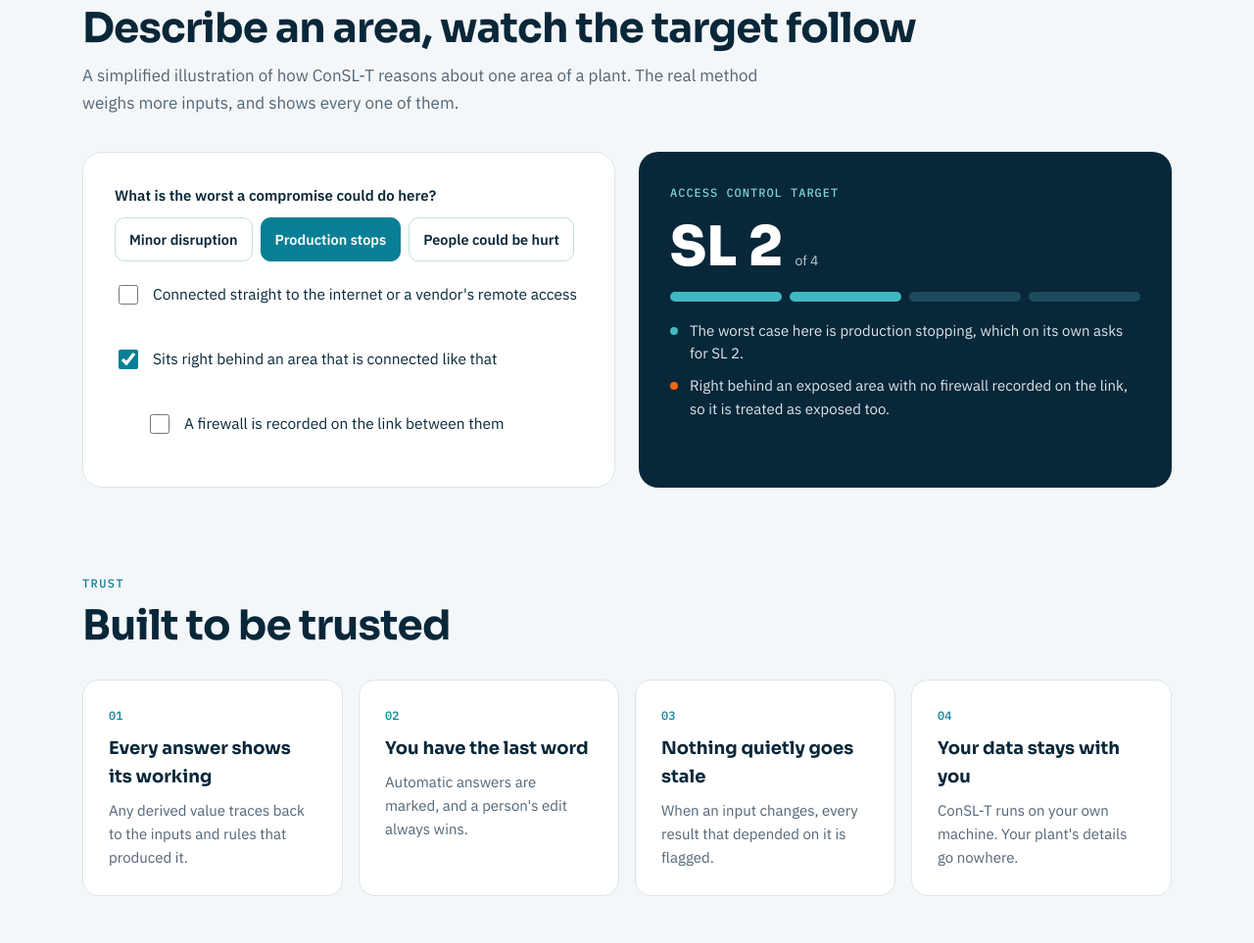
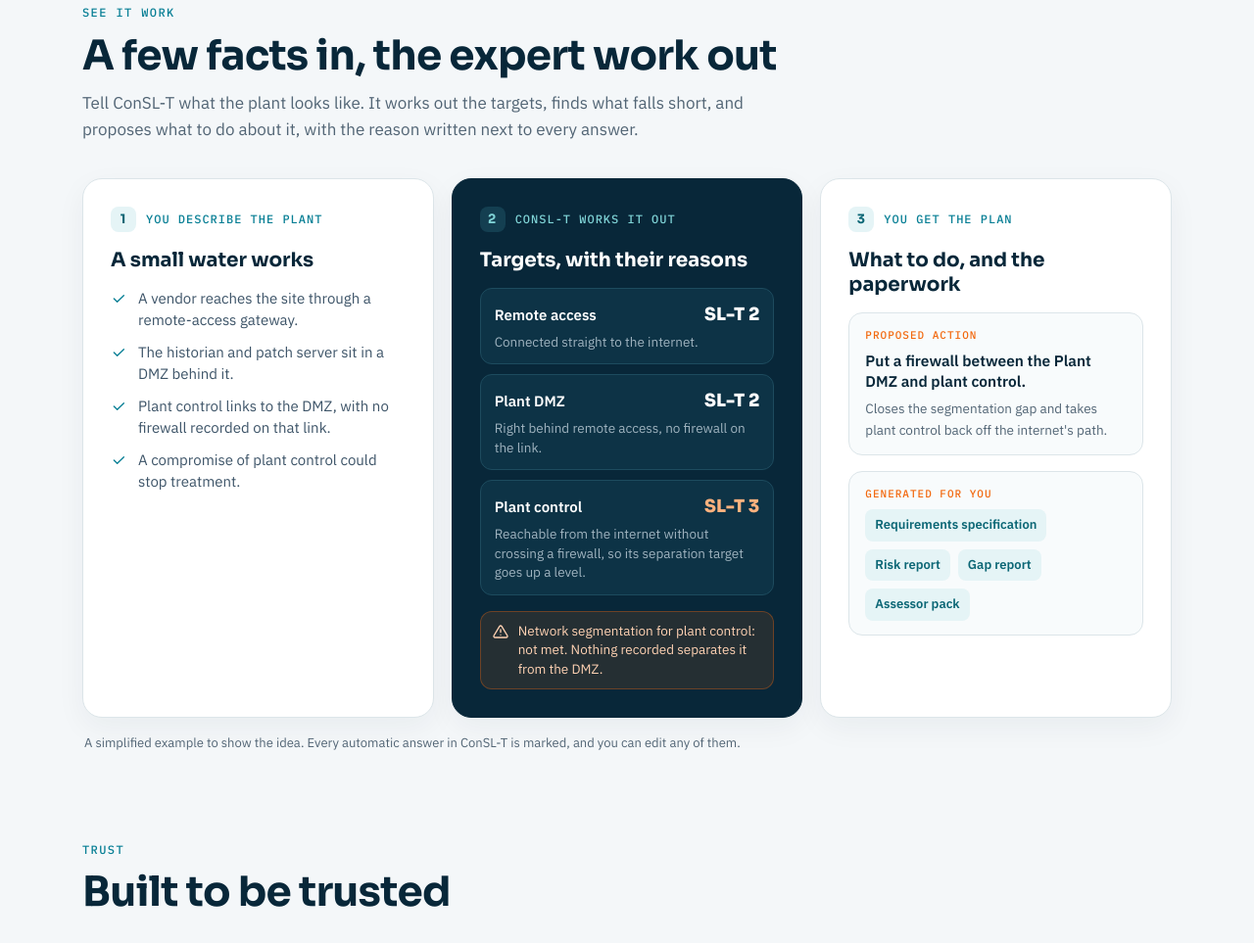
Before and after one commit to ahadagwan/ConSL-T, a plain HTML site: page index.html in a window 1280 px wide. Shown: the part 2746-3709 px from the top of the page at 98% size. Drawn offline with Linux system fonts and the light colour scheme.

Commit message:
Landing page: three-step example, wording

```diff
--- a/index.html
+++ b/index.html
@@ -102,28 +102,36 @@
 .acc-body{padding:0 22px 22px 58px;font-size:16px;line-height:1.7;color:var(--on-navy);max-width:860px}
 .acc-body[hidden]{display:none}
 
-/* demo */
-.demo{display:flex;flex-wrap:wrap;gap:24px;align-items:stretch}
-.demo-in{flex:1 1 380px;min-width:0;background:#fff;border:1px solid var(--line);border-radius:20px;padding:clamp(22px,3vw,32px);display:flex;flex-direction:column;gap:22px}
-.demo-q{font-weight:600;font-size:15px;margin-bottom:10px}
-.pills{display:flex;flex-wrap:wrap;gap:8px}
-.pill{cursor:pointer;font:inherit;font-size:14.5px;font-weight:600;padding:10px 14px;min-height:44px;border-radius:10px;background:#fff;color:var(--ink);border:1px solid var(--line-2)}
-.pill[aria-pressed="true"]{background:var(--teal);color:#fff;border-color:var(--teal)}
-.check{display:flex;gap:12px;align-items:flex-start;cursor:pointer;font-size:15.5px;line-height:1.5;min-height:44px}
-.check input{width:20px;height:20px;margin-top:2px;accent-color:var(--teal);flex:none}
-.check.sub-check{margin-left:32px}
-.check.off{opacity:.45;cursor:default}
-.demo-out{flex:1 1 380px;min-width:0;background:var(--navy);color:#fff;border-radius:20px;padding:clamp(22px,3vw,32px);display:flex;flex-direction:column;gap:18px}
-.demo-out .label{font-family:var(--mono);font-size:12px;letter-spacing:1px;text-transform:uppercase;color:var(--teal-light)}
-.level{display:flex;align-items:baseline;gap:12px}
-.level b{font-family:var(--display);font-size:56px;font-weight:800;line-height:1}
-.level span{font-size:14px;color:var(--on-navy-sub)}
-.bars{display:flex;gap:8px}
-.bars i{flex:1;height:10px;border-radius:6px;background:var(--navy-line)}
-.bars i.c{background:var(--teal-bar)} .bars i.e{background:var(--orange)}
-.reasons{display:flex;flex-direction:column;gap:10px}
-.reasons div{display:flex;gap:12px;align-items:flex-start;font-size:15px;line-height:1.55;color:var(--on-navy)}
-.reasons i{width:8px;height:8px;margin-top:8px;border-radius:50%;flex:none}
+/* see it work: three-step example */
+.ex{display:flex;flex-wrap:wrap;gap:18px;align-items:stretch;counter-reset:ex}
+.ex-card{flex:1 1 300px;min-width:0;background:#fff;border:1px solid var(--line);border-radius:20px;padding:clamp(22px,2.6vw,28px);display:flex;flex-direction:column;gap:16px;box-shadow:0 10px 30px rgba(8,39,57,.05);transition:transform .2s ease,box-shadow .2s ease}
+.ex-card:hover{transform:translateY(-3px);box-shadow:0 20px 44px rgba(8,39,57,.10)}
+.ex-card.mid{background:var(--navy);border-color:var(--navy);color:#fff}
+.ex-step{display:flex;align-items:center;gap:10px;font-family:var(--mono);font-size:12px;letter-spacing:1px;text-transform:uppercase;color:var(--teal)}
+.ex-card.mid .ex-step{color:var(--teal-light)}
+.ex-step b{display:inline-flex;align-items:center;justify-content:center;width:26px;height:26px;border-radius:8px;background:var(--teal-soft);color:var(--teal-2);font-family:var(--display);font-size:13px}
+.ex-card.mid .ex-step b{background:#143f51;color:var(--teal-light)}
+.ex-card h3{margin:0;font-size:20px;line-height:1.25}
+.ex-card.mid h3{color:#fff}
+.ex-list{list-style:none;margin:0;padding:0;display:flex;flex-direction:column;gap:10px}
+.ex-list li{display:flex;gap:12px;align-items:flex-start;font-size:15px;line-height:1.5;color:var(--body)}
+.ex-list li svg{flex:none;margin-top:3px;color:var(--teal)}
+.ex-rows{display:flex;flex-direction:column;gap:10px}
+.ex-row{background:#0d3346;border:1px solid var(--navy-line);border-radius:12px;padding:12px 14px;display:flex;flex-direction:column;gap:4px}
+.ex-row .ex-top{display:flex;align-items:baseline;justify-content:space-between;gap:12px}
+.ex-row .nm{font-weight:600;font-size:15px}
+.ex-row .slt{font-family:var(--display);font-weight:800;font-size:18px;color:#fff;white-space:nowrap}
+.ex-row .slt.up{color:var(--orange-light)}
+.ex-row .rs{font-size:13.5px;line-height:1.45;color:var(--on-navy-muted)}
+.ex-flag{display:flex;gap:10px;align-items:flex-start;font-size:13.5px;line-height:1.45;color:#ffd2b3;background:rgba(242,105,15,.12);border:1px solid rgba(242,105,15,.35);border-radius:12px;padding:10px 12px}
+.ex-action{border:1px solid var(--line);border-radius:14px;padding:14px 16px;background:#f8fbfc;display:flex;flex-direction:column;gap:6px}
+.ex-action .k{font-family:var(--mono);font-size:11px;letter-spacing:1px;text-transform:uppercase;color:var(--orange)}
+.ex-action b{font-size:15.5px;line-height:1.4}
+.ex-action span{font-size:13.5px;color:var(--muted)}
+.ex-docs{display:flex;flex-wrap:wrap;gap:8px}
+.ex-docs span{font-size:13px;font-weight:600;color:var(--teal-2);background:var(--teal-soft);border-radius:8px;padding:6px 10px}
+.ex-note{margin:16px 2px 0;font-size:13px;color:var(--muted)}
+@media (prefers-reduced-motion: reduce){.ex-card{transition:none}.ex-card:hover{transform:none}}
 
 /* trust, deliverables */
 .tiles{display:flex;flex-wrap:wrap;gap:16px}
@@ -227,25 +235,37 @@
 <section id="demo">
   <div class="wrap">
     <div class="kicker">See it work</div>
-    <h2>Describe an area, watch the target follow</h2>
-    <p class="sub">A simplified illustration of how ConSL-T reasons about one area of a plant. The real method weighs more inputs, and shows every one of them.</p>
-    <div class="demo">
-      <div class="demo-in">
-        <div>
-          <div class="demo-q" id="conseq-q">What is the worst a compromise could do here?</div>
-          <div class="pills" role="group" aria-labelledby="conseq-q" id="pills"></div>
+    <h2>A few facts in, the expert work out</h2>
+    <p class="sub">Tell ConSL-T what the plant looks like. It works out the targets, finds what falls short, and proposes what to do about it, with the reason written next to every answer.</p>
+    <div class="ex">
+      <div class="ex-card">
+        <div class="ex-step"><b>1</b>You describe the plant</div>
+        <h3>A small water works</h3>
+        <ul class="ex-list">
+          <li><svg width="16" height="16" viewBox="0 0 24 24" fill="none" stroke="currentColor" stroke-width="2" stroke-linecap="round" stroke-linejoin="round" aria-hidden="true"><path d="M5 12l5 5L20 7"></path></svg><span>A vendor reaches the site through a remote-access gateway.</span></li>
+          <li><svg width="16" height="16" viewBox="0 0 24 24" fill="none" stroke="currentColor" stroke-width="2" stroke-linecap="round" stroke-linejoin="round" aria-hidden="true"><path d="M5 12l5 5L20 7"></path></svg><span>The historian and patch server sit in a DMZ behind it.</span></li>
+          <li><svg width="16" height="16" viewBox="0 0 24 24" fill="none" stroke="currentColor" stroke-width="2" stroke-linecap="round" stroke-linejoin="round" aria-hidden="true"><path d="M5 12l5 5L20 7"></path></svg><span>Plant control links to the DMZ, with no firewall recorded on that link.</span></li>
+          <li><svg width="16" height="16" viewBox="0 0 24 24" fill="none" stroke="currentColor" stroke-width="2" stroke-linecap="round" stroke-linejoin="round" aria-hidden="true"><path d="M5 12l5 5L20 7"></path></svg><span>A compromise of plant control could stop treatment.</span></li>
+        </ul>
+      </div>
+      <div class="ex-card mid">
+        <div class="ex-step"><b>2</b>ConSL-T works it out</div>
+        <h3>Targets, with their reasons</h3>
+        <div class="ex-rows">
+          <div class="ex-row"><div class="ex-top"><span class="nm">Remote access</span><span class="slt">SL-T 2</span></div><span class="rs">Connected straight to the internet.</span></div>
+          <div class="ex-row"><div class="ex-top"><span class="nm">Plant DMZ</span><span class="slt">SL-T 2</span></div><span class="rs">Right behind remote access, no firewall on the link.</span></div>
+          <div class="ex-row"><div class="ex-top"><span class="nm">Plant control</span><span class="slt up">SL-T 3</span></div><span class="rs">Reachable from the internet without crossing a firewall, so its separation target goes up a level.</span></div>
         </div>
-        <label class="check"><input type="checkbox" id="direct"><span>Connected straight to the internet or a vendor's remote access</span></label>
-        <label class="check"><input type="checkbox" id="behind" checked><span>Sits right behind an area that is connected like that</span></label>
-        <label class="check sub-check" id="fw-label"><input type="checkbox" id="fw"><span>A firewall is recorded on the link between them</span></label>
+        <div class="ex-flag"><svg width="16" height="16" viewBox="0 0 24 24" fill="none" stroke="currentColor" stroke-width="2" stroke-linecap="round" stroke-linejoin="round" aria-hidden="true" style="flex:none;margin-top:2px"><path d="M12 9v4M12 17h.01M10.3 3.9L1.8 18a2 2 0 001.7 3h17a2 2 0 001.7-3L13.7 3.9a2 2 0 00-3.4 0z"></path></svg><span>Network segmentation for plant control: not met. Nothing recorded separates it from the DMZ.</span></div>
       </div>
-      <div class="demo-out" aria-live="polite">
-        <div class="label">Access control target</div>
-        <div class="level"><b id="level">SL 2</b><span>of 4</span></div>
-        <div class="bars" id="bars" aria-hidden="true"><i></i><i></i><i></i><i></i></div>
-        <div class="reasons" id="reasons"></div>
+      <div class="ex-card">
+        <div class="ex-step"><b>3</b>You get the plan</div>
+        <h3>What to do, and the paperwork</h3>
+        <div class="ex-action"><span class="k">Proposed action</span><b>Put a firewall between the Plant DMZ and plant control.</b><span>Closes the segmentation gap and takes plant control back off the internet's path.</span></div>
+        <div class="ex-action"><span class="k">Generated for you</span><div class="ex-docs"><span>Requirements specification</span><span>Risk report</span><span>Gap report</span><span>Assessor pack</span></div></div>
       </div>
     </div>
+    <p class="ex-note">A simplified example to show the idea. Every automatic answer in ConSL-T is marked, and you can edit any of them.</p>
   </div>
 </section>
 
@@ -308,7 +328,7 @@
     { label: 'Run the programme', title: 'The organizational side', body: 'Policies, training, change records, reviews and suppliers are read to judge the security programme and how mature it is, and the regulations your sector and location bring are identified.', tags: ['87 programme requirements', 'Maturity', 'Regulations'] }
   ];
   var AUTOS = [
-    { title: 'Targets for every zone', line: 'Derived from consequence, threat and exposure.', body: 'Security-level targets come from what a compromise could do to people, the environment, production and the business, and from the threat the zone faces. Zones on the internet or a vendor remote-access line, and zones right behind them with no firewall on the link, are raised on their own, with the reason written out.' },
+    { title: 'Targets for every zone', line: 'Derived from consequence, threat and exposure.', body: 'Security-level targets come from what a compromise could do to people, the environment, production and the business, and from the threat the zone faces. Zones on the internet or a vendor remote-access line, and any zone an attacker could reach from them without crossing a firewall, are raised on their own, with the reason written out.' },
     { title: 'Requirements judged from your controls', line: 'Record a control once; every requirement it answers follows.', body: 'Record the firewall, the backup, the monitoring or the login policy once, and every requirement it answers is judged across every zone it covers. Where a record shows only part of the picture, the answer says exactly what is missing.' },
     { title: 'A plan proposed for you', line: 'Actions worked back from your gaps.', body: 'ConSL-T works backwards from your gaps to propose the actions that close them, names the zones and machines each one touches, and keeps real changes to the plant apart from simply writing down what is already true.' },
     { title: 'The programme read from your records', line: 'Policies, training, changes, reviews, suppliers.', body: 'The organizational requirements and their maturity are judged from the records a site already keeps: whether something is written down, being done, or done and repeated, with the shortfall named.' },
@@ -377,40 +397,7 @@
   }
   openRow(0);
 
-  // demo
-  var CONS = [{ v: 1, label: 'Minor disruption', name: 'minor disruption' }, { v: 2, label: 'Production stops', name: 'production stopping' }, { v: 3, label: 'People could be hurt', name: 'people being hurt' }];
-  var st = { conseq: 2 };
-  var pills = document.getElementById('pills');
-  var pillBtns = CONS.map(function (c) {
-    var b = el('button', { type: 'button', 'class': 'pill', text: c.label });
-    b.addEventListener('click', function () { st.conseq = c.v; renderDemo(); });
-    pills.appendChild(b); return b;
-  });
-  var direct = document.getElementById('direct'), behind = document.getElementById('behind'), fw = document.getElementById('fw'), fwLabel = document.getElementById('fw-label');
-  [direct, behind, fw].forEach(function (x) { x.addEventListener('change', renderDemo); });
-  function reason(color, text) {
-    var i = el('i'); i.style.background = color;
-    return el('div', {}, [i, el('span', { text: text })]);
-  }
-  function renderDemo() {
-    pillBtns.forEach(function (b, j) { b.setAttribute('aria-pressed', CONS[j].v === st.conseq ? 'true' : 'false'); });
-    fw.disabled = !behind.checked; fwLabel.classList.toggle('off', !behind.checked);
-    var inherits = behind.checked && !fw.checked;
-    var floor = (direct.checked || inherits) ? 2 : 0;
-    var level = Math.max(st.conseq, floor);
-    document.getElementById('level').textContent = 'SL ' + level;
-    Array.prototype.forEach.call(document.querySelectorAll('#bars i'), function (bar, j) {
-      var n = j + 1; bar.className = n <= level ? (n <= st.conseq ? 'c' : 'e') : '';
-    });
-    var name = CONS.filter(function (c) { return c.v === st.conseq; })[0].name;
-    var out = [reason('#3fb8c4', 'The worst case here is ' + name + ', which on its own asks for SL ' + st.conseq + '.')];
-    if (direct.checked) out.push(reason('#f2690f', 'Directly reachable from outside, so access control is held at SL 2 or more.'));
-    else if (inherits) out.push(reason('#f2690f', 'Right behind an exposed area with no firewall recorded on the link, so it is treated as exposed too.'));
-    else if (behind.checked && fw.checked) out.push(reason('#9fb3bf', 'Behind an exposed area, but the firewall recorded on the link keeps the exposure out.'));
-    if (level > st.conseq) out.push(reason('#9fb3bf', 'Exposure raised the target above what the consequence alone would set.'));
-    document.getElementById('reasons').replaceChildren.apply(document.getElementById('reasons'), out);
-  }
-  renderDemo();
+
 })();
 </script>
 </body>
```
Also changed, not shown: 1 other file.
